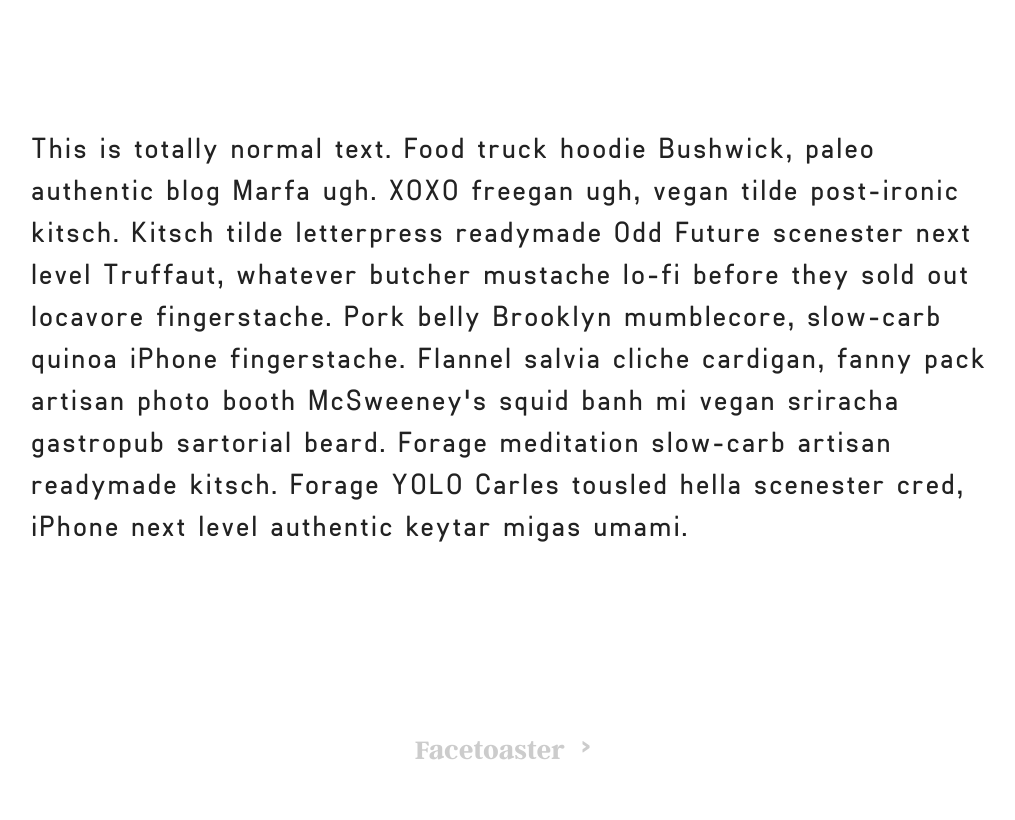
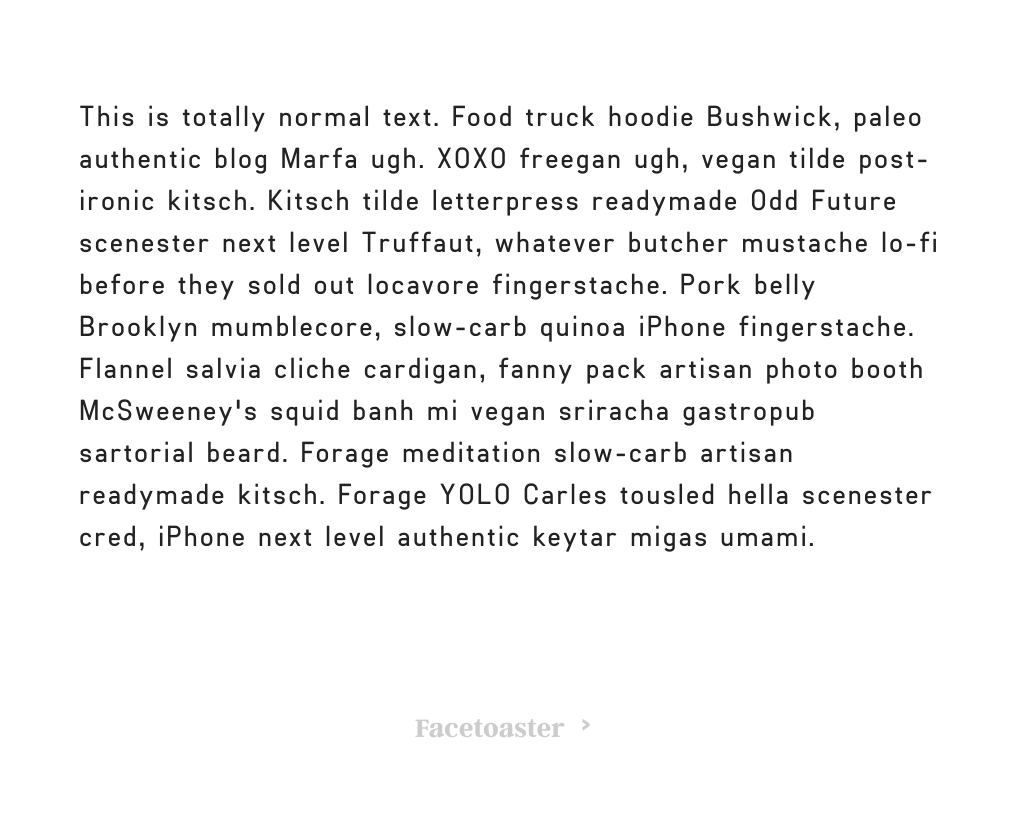
Before and after one commit to jhil/jhilco-2016, a Jekyll site: the page built from _posts/2013-05-31-imaginex.markdown, in a window 1280 px wide. Shown: the part 3765-4585 px from the top of the page, without its empty margins (129-1144 px from the left). Built offline with Jekyll 4.4.1, drawn with Linux system fonts in a browser that asks for light colours; after the commit the page ends 4563 px from its top, so only the background shows below that.

Commit message:
style article-body

```diff
--- a/_posts/2013-05-31-imaginex.markdown
+++ b/_posts/2013-05-31-imaginex.markdown
@@ -11,7 +11,6 @@ color:    111111
 ![Dreamscape](/images/imaginex_dreamscape.jpg)
 
 ![Bumper](/images/imaginex_bumper.gif){: .article-double }
-
 <h3 class="article-double">Imaginex is a creative technology studio that produces immersive, multi-sensory experiences.</h3>
 
 ![Web](/images/imaginex_web-display.png)
--- a/_sass/_post.scss
+++ b/_sass/_post.scss
@@ -87,12 +87,20 @@
 article {
 
   .article-body {
-    max-width: 960px;
-    margin: 8rem auto;
+    max-width: 60rem;
+    margin: 0 auto;
     display: block;
     text-transform: none;
     font-size: 1.75rem;
     font-weight: 300;
+    padding: 2rem 1rem;
+    @include tablet {
+      padding: 6rem 3rem;
+    }
+    @include desktop {
+      padding: 8rem 4rem;
+    }
+
   }
 
   img {
```
